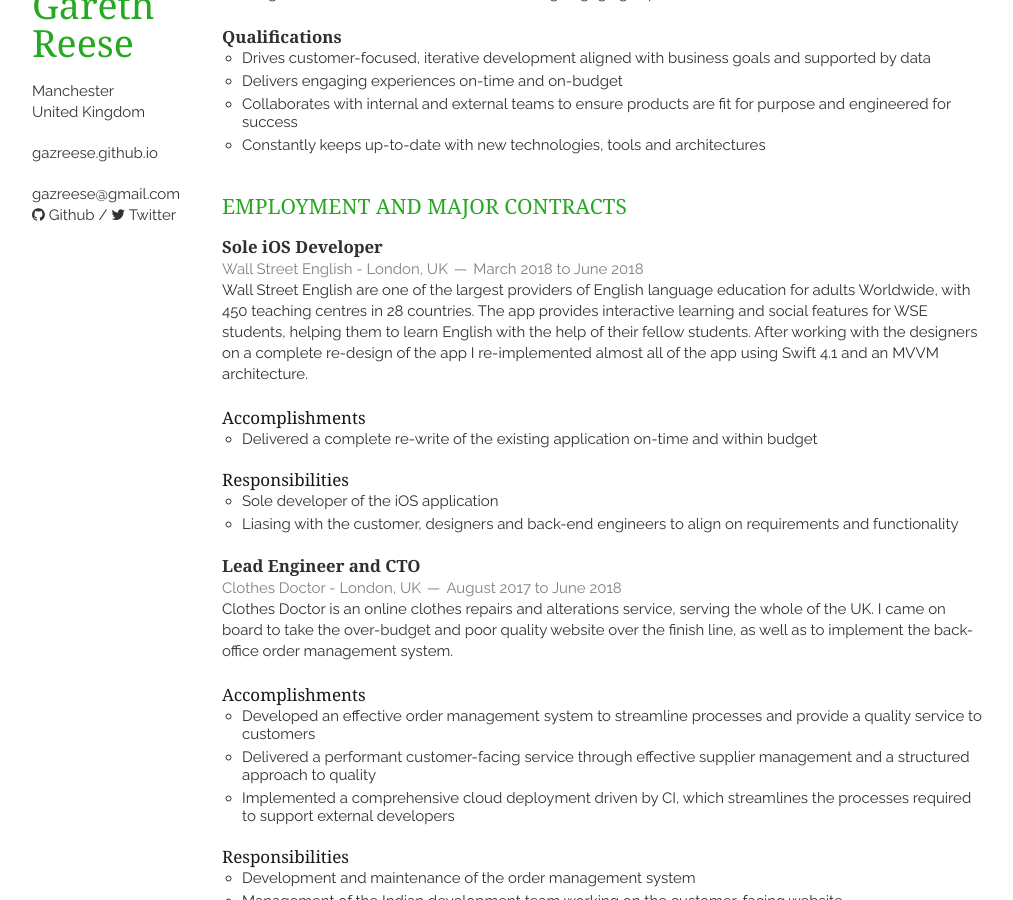
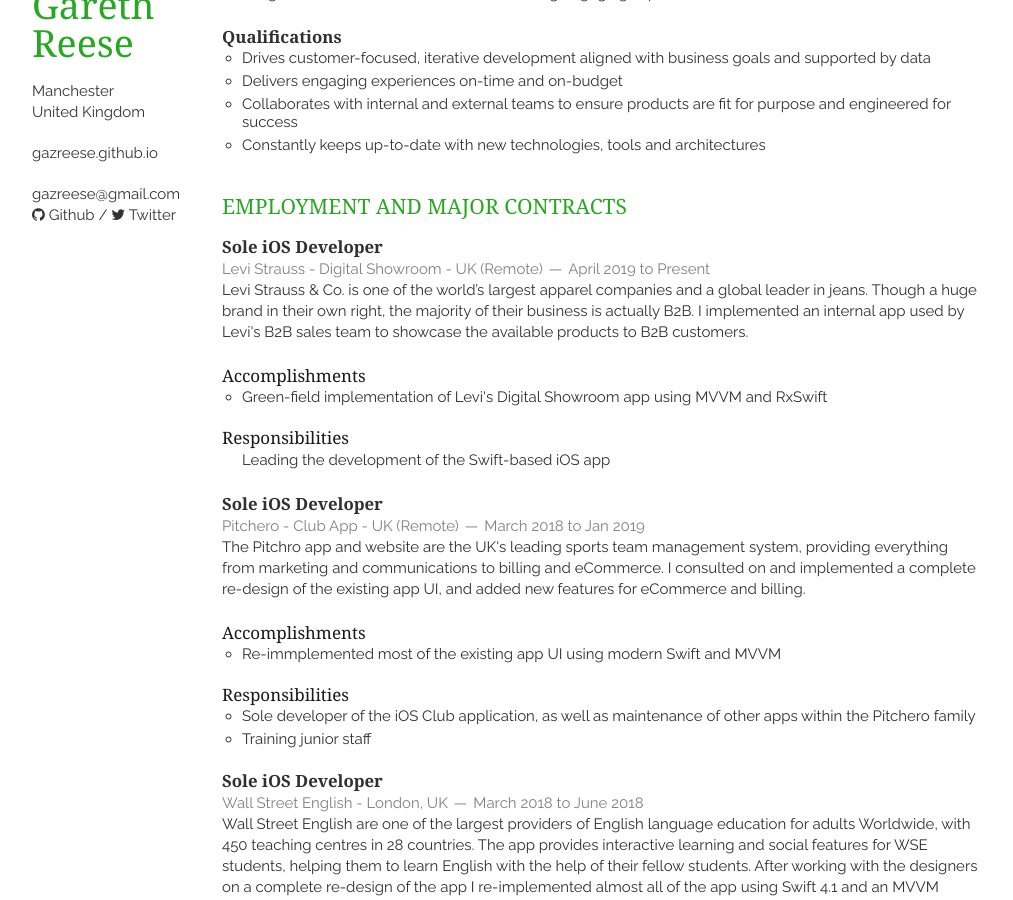
Before and after one commit to gazreese/gazreese.github.io, a Jekyll site: the page built from index.html, in a window 1280 px wide and 900 px high, scrolled down 195 px. Shown: the whole window, without its empty margins (138-1151 px from the left). Built offline with Jekyll 4.4.1, drawn with Linux system fonts in a browser that asks for light colours; nearby versions of some CDN libraries; Markdown is read by kramdown in place of the engine named in the settings; the list of posts is cut into pages by our own code.

Commit message:
Updated experience

```diff
--- a/_includes/employment.html
+++ b/_includes/employment.html
@@ -1,5 +1,44 @@
 <section class="thirteen columns">
     <h1>Employment and Major Contracts</h1>
+
+    <article>
+        <header>
+            <h1>Sole iOS Developer</h1>
+            <span><address><a href="https://www.levistrauss.com/" target="_blank">Levi Strauss - Digital Showroom</a> - UK (Remote)</address><time>April 2019 to Present</time></span>
+        </header>
+        <p>Levi Strauss & Co. is one of the world’s largest apparel companies and a global leader in jeans. Though a huge brand in their own right, the majority of their business is actually B2B.
+            I implemented an internal app used by Levi's B2B sales team to showcase the available products to B2B customers.
+        </p>
+        <br/>
+        <h5>Accomplishments</h5>
+        <ul>
+            <li>Green-field implementation of Levi's Digital Showroom app using MVVM and RxSwift</li>
+        </ul>
+        <h5>Responsibilities</h5>
+        <ul>
+            Leading the development of the Swift-based iOS app</li>
+        </ul>
+    </article>
+
+    <article>
+        <header>
+            <h1>Sole iOS Developer</h1>
+            <span><address><a href="https://itunes.apple.com/gb/app/pitchero-club/id590231780?mt=8" target="_blank">Pitchero - Club App</a> - UK (Remote)</address><time>March 2018 to Jan 2019</time></span>
+        </header>
+        <p>The Pitchro app and website are the UK's leading sports team management system, providing everything from marketing and communications to billing and eCommerce.
+            I consulted on and implemented a complete re-design of the existing app UI, and added new features for eCommerce and billing.
+        </p>
+        <br/>
+        <h5>Accomplishments</h5>
+        <ul>
+            <li>Re-immplemented most of the existing app UI using modern Swift and MVVM</li>
+        </ul>
+        <h5>Responsibilities</h5>
+        <ul>
+            <li>Sole developer of the iOS Club application, as well as maintenance of other apps within the Pitchero family</li>
+            <li>Training junior staff</li>
+        </ul>
+    </article>
 
     <article>
         <header>
```
Also changed, not shown: 1 other file.
